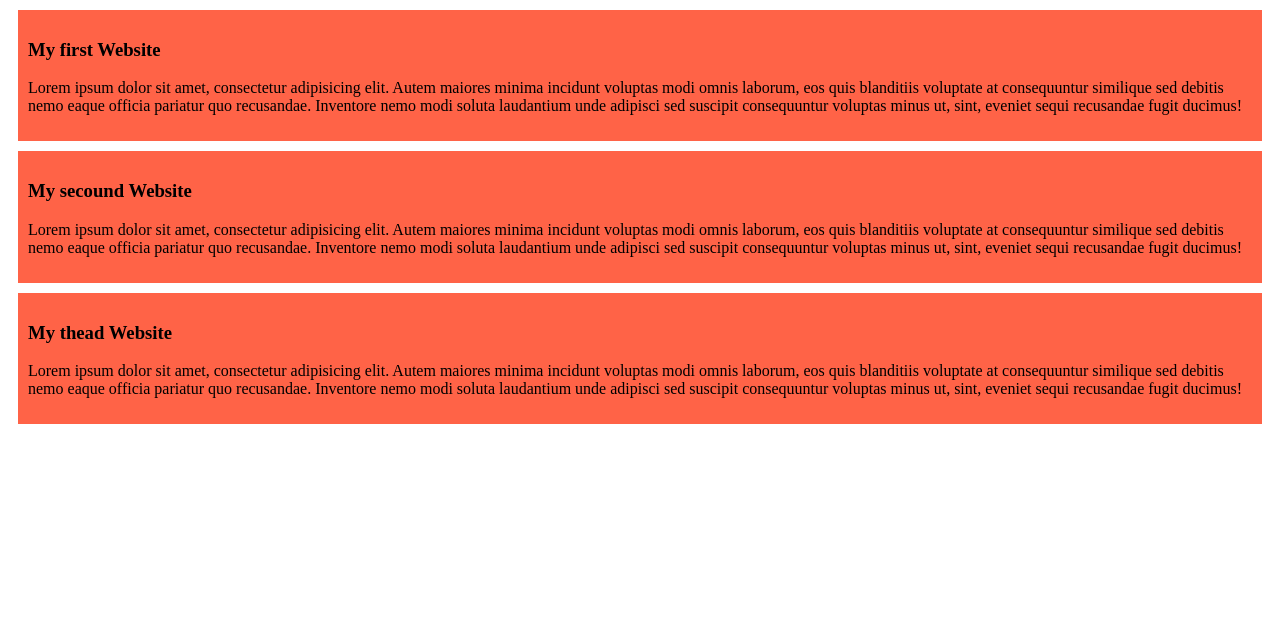
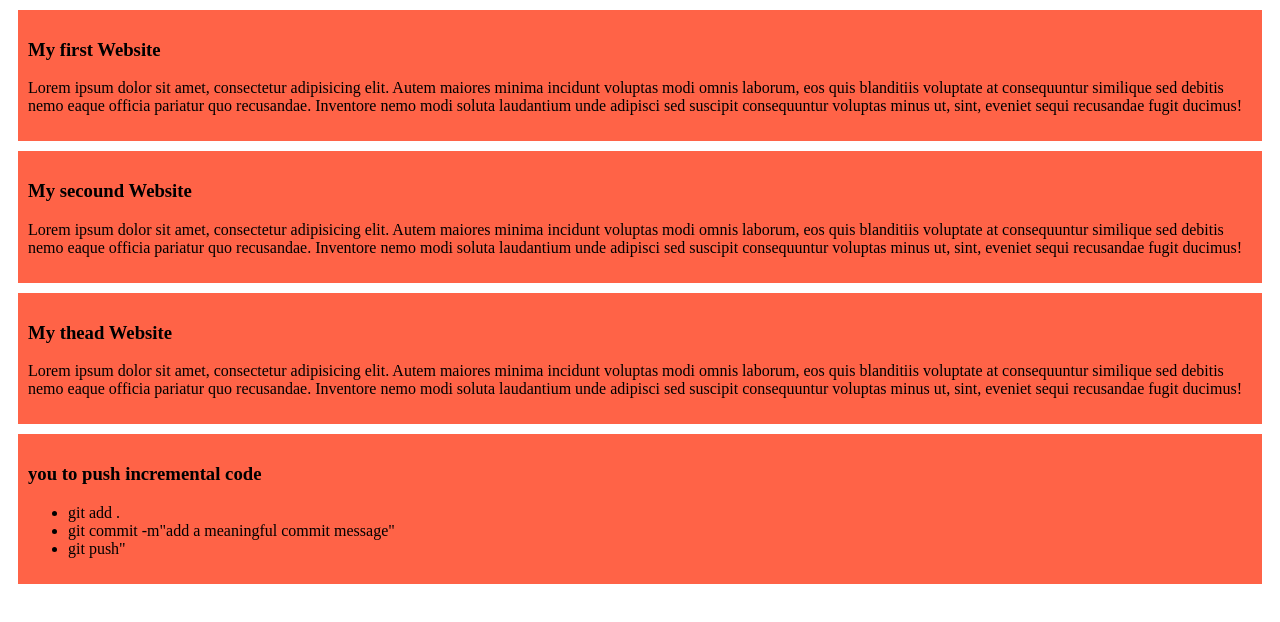
Before and after one commit to MdSharifKhandakar/my-simple-website, a plain HTML site: page index.html in a window 1280 px wide. Drawn offline with Linux system fonts and the light colour scheme.

Commit message:
added a list to push code

```diff
--- a/index.html
+++ b/index.html
@@ -19,5 +19,15 @@
         <h3>My thead Website</h3>
         <p>Lorem ipsum dolor sit amet, consectetur adipisicing elit. Autem maiores minima incidunt voluptas modi omnis laborum, eos quis blanditiis voluptate at consequuntur similique sed debitis nemo eaque officia pariatur quo recusandae. Inventore nemo modi soluta laudantium unde adipisci sed suscipit consequuntur voluptas minus ut, sint, eveniet sequi recusandae fugit ducimus!</p>
     </div>
+    <div>
+        <h3>you to push incremental code</h3>
+        <ul>
+            <li>git add .</li>
+            <li>git commit -m"add a meaningful commit message"</li>
+            <li>git push"</li>
+            <!-- ei 3 ta code incremental kore github e add korte hy  -->
+
+        </ul>
+    </div>
 </body>
 </html>
```
